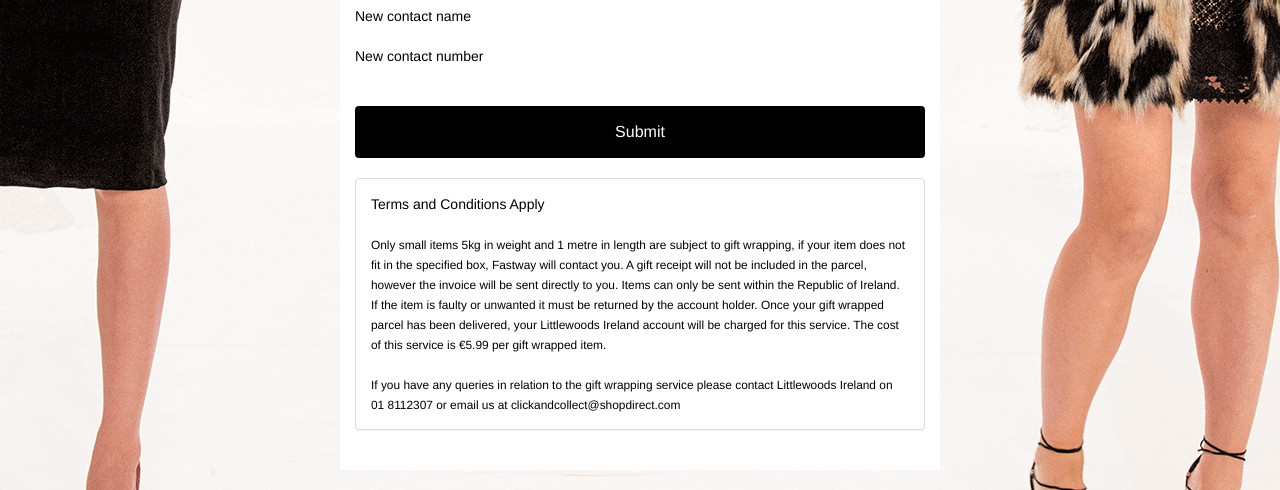
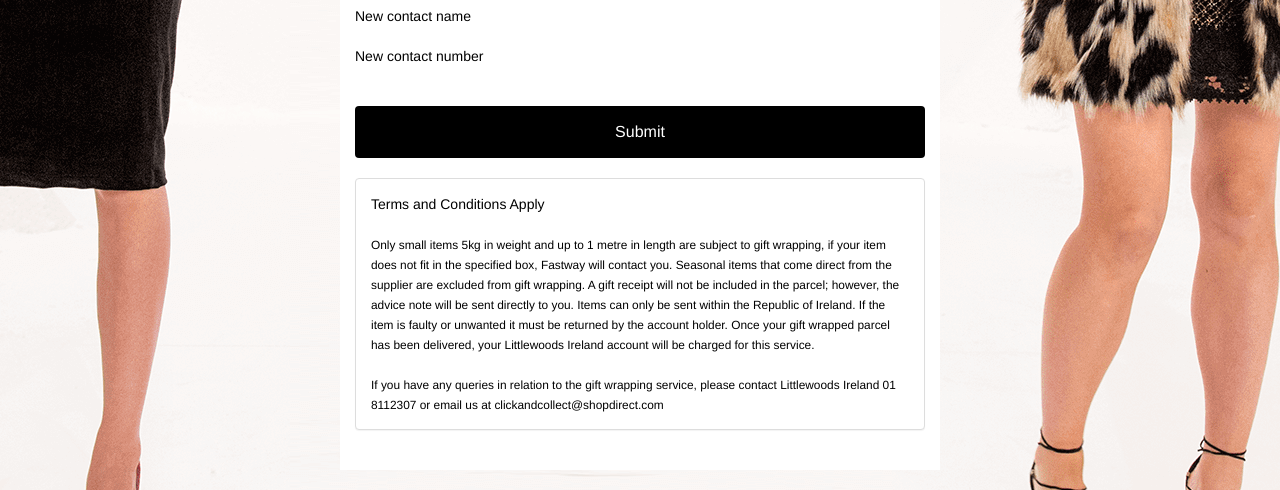
Before and after one commit to parcelconnect/littlewoods-testing, a Django app: a page that uses idv/templates/giftwrap/customer_request.html in a window 1280 px wide. Shown: the part 767-1257 px from the top of the page. Run offline with Django 3.2, Linux system fonts and the light colour scheme; parts of the project's set-up code (start-up, migrations or seed data) failed here and were passed over; some libraries are stand-ins or nearby versions.

Commit message:
edited terms and conditions as requested by LW

```diff
--- a/idv/templates/giftwrap/customer_request.html
+++ b/idv/templates/giftwrap/customer_request.html
@@ -86,10 +86,9 @@
                <div class="panel-body">
                   Terms and Conditions Apply<br><br>
                   <small>
-                     Only small items 5kg in weight and 1 metre in length are subject to gift wrapping, if your item does not fit in the specified box, Fastway will contact you. A gift receipt will not be included in the parcel, however the invoice will be sent directly to you.
-                     Items can only be sent within the Republic of Ireland. If the item is faulty or unwanted it must be returned by the account holder. Once your gift wrapped parcel has been delivered, your Littlewoods Ireland account will be charged for this service. The cost of this service is €5.99 per gift wrapped item.
+                  Only small items 5kg in weight and up to 1 metre in length are subject to gift wrapping, if your item does not fit in the specified box, Fastway will contact you. Seasonal items that come direct from the supplier are excluded from gift wrapping. A gift receipt will not be included in the parcel; however, the advice note will be sent directly to you. Items can only be sent within the Republic of Ireland. If the item is faulty or unwanted it must be returned by the account holder. Once your gift wrapped parcel has been delivered, your Littlewoods Ireland account will be charged for this service.
                      <br><br>
-                     If you have any queries in relation to the gift wrapping service please contact Littlewoods Ireland on 01 8112307 or email us at
+                     If you have any queries in relation to the gift wrapping service, please contact Littlewoods Ireland 01 8112307 or email us at
                      <a href="mailto:clickandcollect@shopdirect.com?Subject=Gift%20Wrapping" target="_top">clickandcollect@shopdirect.com</a>
                   </small>
               </div>
```
